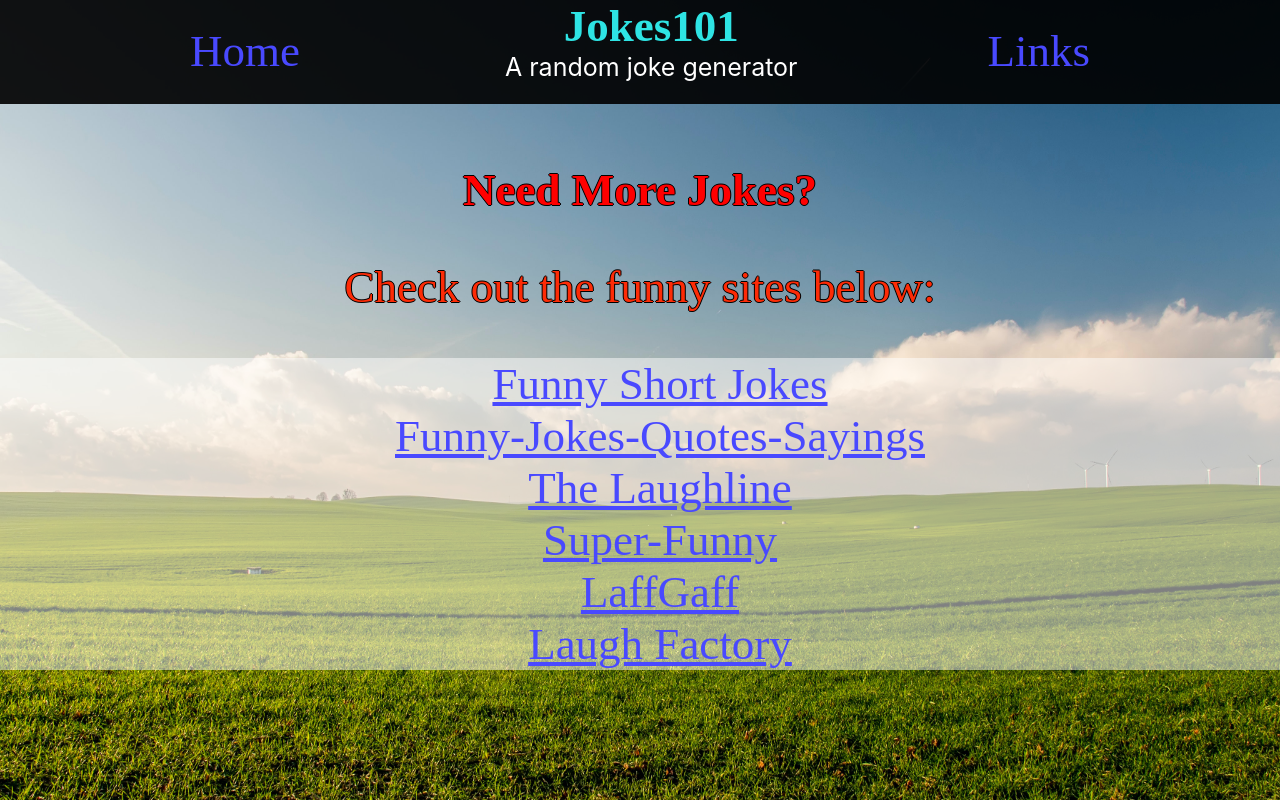
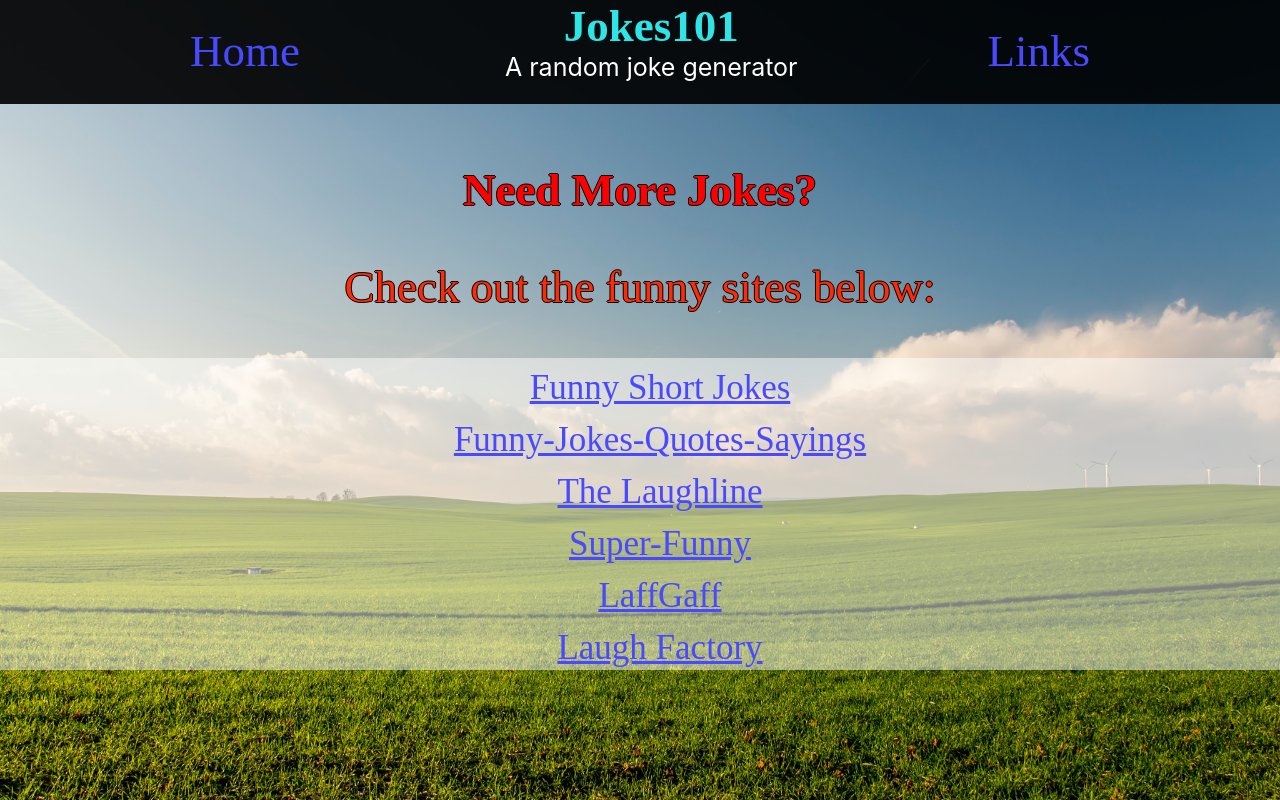
Before and after one commit to ruotolbr/JokeApp2, a React (Create React App) app: page /Links in a window 1280 px wide. Built offline with nearby package versions, Linux system fonts and the light colour scheme; no server answers.

Commit message:
dummy commit

```diff
--- a/src/App.css
+++ b/src/App.css
@@ -107,3 +107,7 @@ a{
   color: rgb(253, 43, 6);
   font-family: 'Yanone Kaffeesatz';
 }
+
+.link{
+  font-size: 35px;
+}
--- a/src/Components/Links.jsx
+++ b/src/Components/Links.jsx
@@ -6,12 +6,12 @@ function Links(props) {
             <h1>Need More Jokes?</h1>
             <p>Check out the funny sites below: </p>
             <ul>
-                <li><a href="http://www.funnyshortjokes.com">Funny Short Jokes</a></li>
-                <li><a href="https://www.funny-jokes-quotes-sayings.com/">Funny-Jokes-Quotes-Sayings</a></li>
-                <li><a href="https://www.thelaughline.com/">The Laughline</a></li>
-                <li><a href="https://www.super-funny.com/">Super-Funny</a></li>
-                <li><a href="https://www.laffgaff.com/">LaffGaff</a></li>
-                <li><a href="http://www.laughfactory.com/jokes/latest-jokes">Laugh Factory</a></li>
+                <li className="jokelink"><a className="link" href="http://www.funnyshortjokes.com">Funny Short Jokes</a></li>
+                <li className="jokelink"><a className="link" href="https://www.funny-jokes-quotes-sayings.com/">Funny-Jokes-Quotes-Sayings</a></li>
+                <li className="jokelink"><a className="link" href="https://www.thelaughline.com/">The Laughline</a></li>
+                <li className="jokelink"><a className="link" href="https://www.super-funny.com/">Super-Funny</a></li>
+                <li className="jokelink"><a className="link" href="https://www.laffgaff.com/">LaffGaff</a></li>
+                <li className="jokelink"><a className="link" href="http://www.laughfactory.com/jokes/latest-jokes">Laugh Factory</a></li>
             </ul>
         </div>
     );
```
Also changed, not shown: 1 other file (tests, documents, lock files or other folders).
